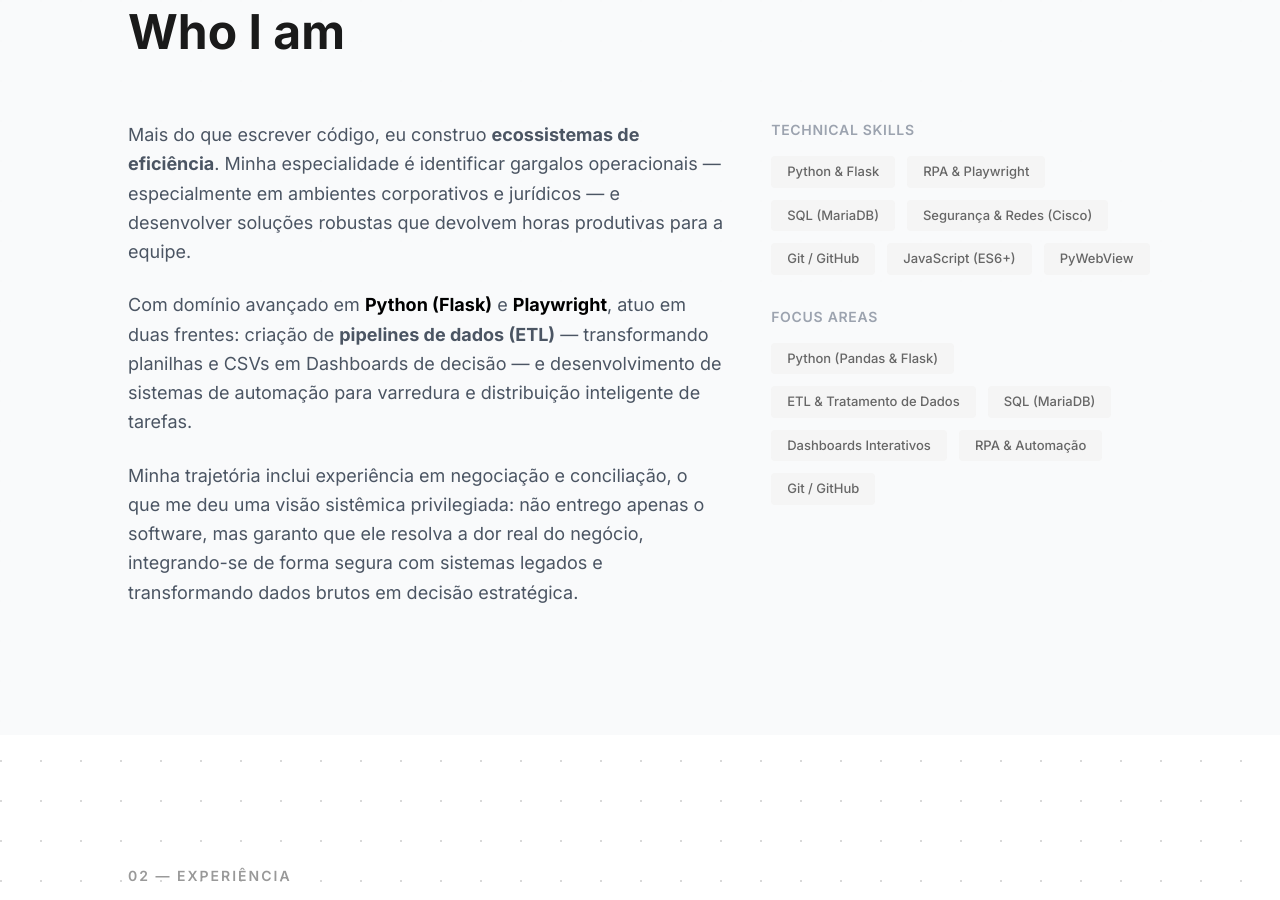
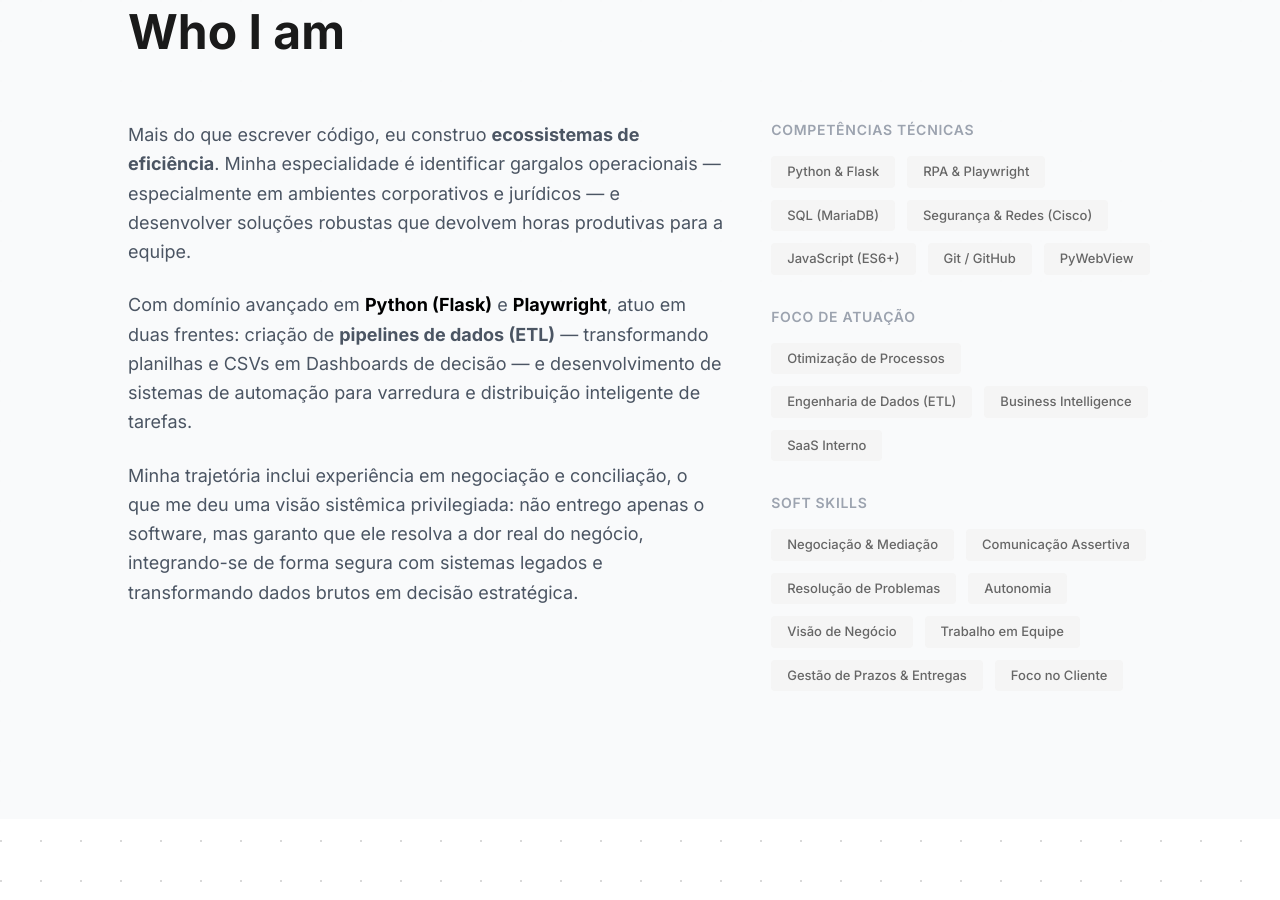
Before and after one commit to WRK7/portifolio-wesley-gomes, a website: page index.html in a window 1280 px wide. Shown: the part 960-1860 px from the top of the page. Drawn offline with nearby package versions, Linux system fonts and the light colour scheme.

Commit message:
Att/soft-skills

```diff
--- a/index.html
+++ b/index.html
@@ -145,27 +145,44 @@
                 </div>
 
                 <div class="lg:col-span-2 space-y-8">
+
                     <div>
-                        <h3 class="font-semibold text-sm tracking-wider mb-4 text-gray-400" data-i18n="about_tech_title">COMPETÊNCIAS TÉCNICAS</h3>
+                        <h3 class="font-semibold text-sm tracking-wider mb-4 text-gray-400">COMPETÊNCIAS TÉCNICAS</h3>
                         <div class="flex flex-wrap gap-3">
                             <span class="tag">Python & Flask</span>
                             <span class="tag">RPA & Playwright</span>
                             <span class="tag">SQL (MariaDB)</span>
-                            <span class="tag">Segurança & Redes (Cisco)</span> <span class="tag">Git / GitHub</span>
+                            <span class="tag">Segurança & Redes (Cisco)</span>
                             <span class="tag">JavaScript (ES6+)</span>
+                            <span class="tag">Git / GitHub</span>
                             <span class="tag">PyWebView</span>
                         </div>
                     </div>
 
                     <div>
-                        <h3 class="font-semibold text-sm tracking-wider mb-4 text-gray-400" data-i18n="about_focus_title">FOCO DE ATUAÇÃO</h3>
+                        <h3 class="font-semibold text-sm tracking-wider mb-4 text-gray-400">FOCO DE ATUAÇÃO</h3>
                         <div class="flex flex-wrap gap-3">
-                            <span class="tag">Python (Pandas & Flask)</span> <span class="tag">ETL & Tratamento de Dados</span> <span class="tag">SQL (MariaDB)</span>
-                            <span class="tag">Dashboards Interativos</span>
-                            <span class="tag">RPA & Automação</span>
-                            <span class="tag">Git / GitHub</span>
+                            <span class="tag">Otimização de Processos</span>
+                            <span class="tag">Engenharia de Dados (ETL)</span>
+                            <span class="tag">Business Intelligence</span>
+                            <span class="tag">SaaS Interno</span>
                         </div>
                     </div>
+
+                    <div>
+                        <h3 class="font-semibold text-sm tracking-wider mb-4 text-gray-400">SOFT SKILLS</h3>
+                        <div class="flex flex-wrap gap-3">
+                            <span class="tag">Negociação & Mediação</span>
+                            <span class="tag">Comunicação Assertiva</span>
+                            <span class="tag">Resolução de Problemas</span>
+                            <span class="tag">Autonomia</span>
+                            <span class="tag">Visão de Negócio</span>
+                            <span class="tag">Trabalho em Equipe</span>
+                            <span class="tag">Gestão de Prazos & Entregas</span>
+                            <span class="tag">Foco no Cliente</span>
+                        </div>
+                    </div>
+
                 </div>
     </section>
 
```
